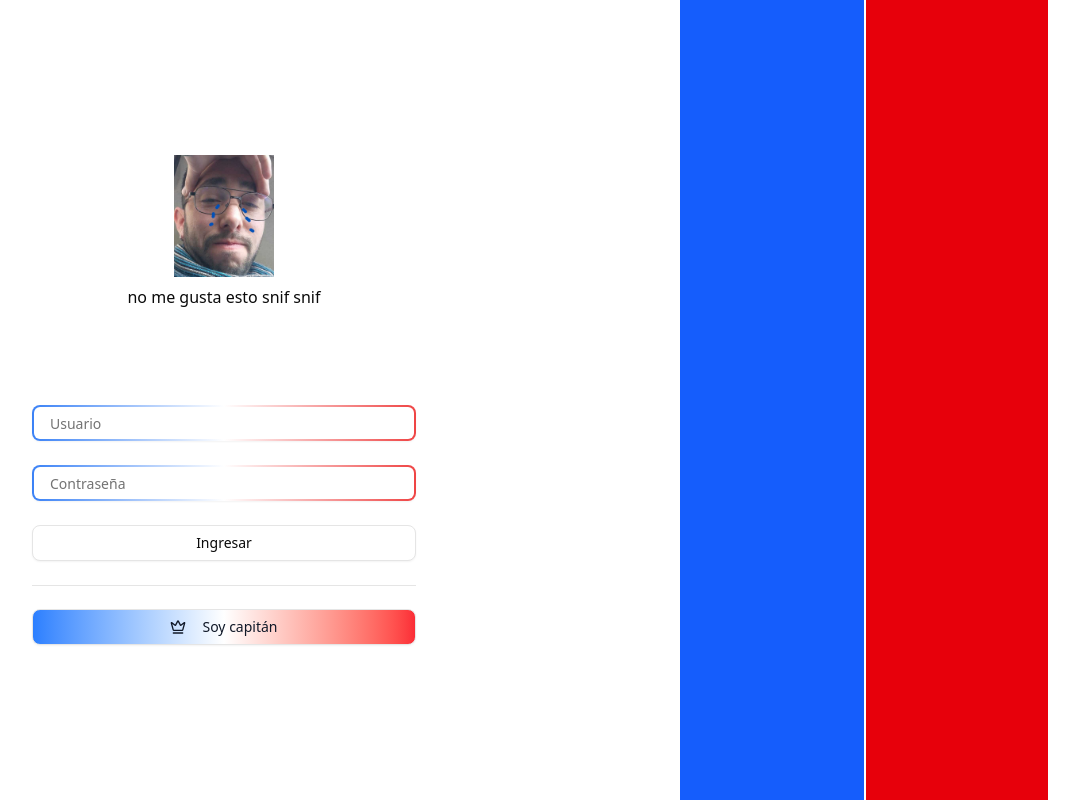
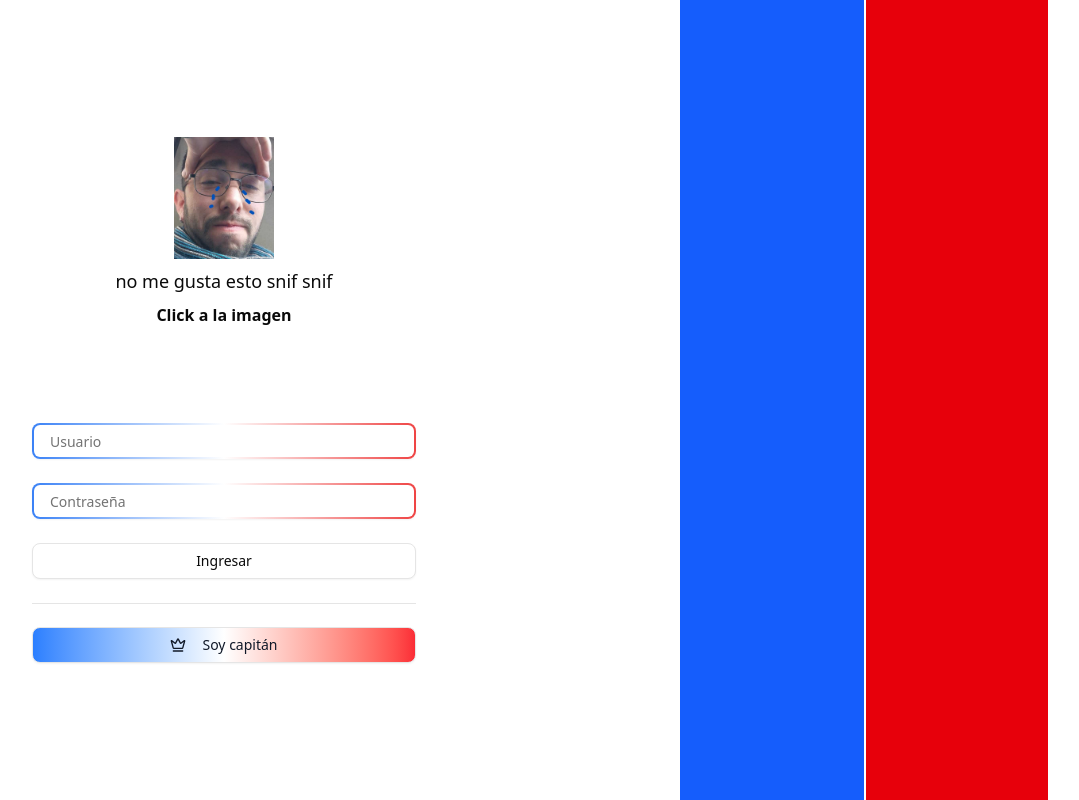
Before and after one commit to JDR89/teams25, a Next.js app: page / in a window 1280 px wide. Shown: the whole page, without its empty margins (96-1175 px from the left). Built offline with nearby package versions, Linux system fonts and the light colour scheme; no server answers.

Commit message:
llanto 3

```diff
--- a/components/home/Form_auth_admin.tsx
+++ b/components/home/Form_auth_admin.tsx
@@ -59,7 +59,8 @@ export function FormAuthAdmin({
     <div className={cn("flex flex-col gap-6", className)} {...props}>
       <div className="pb-18 flex flex-col items-center gap-2 text-center">
         <Image src="/pehuen.jpg" alt="logo" width={100} height={100} onClick={playLlanto} className="cursor-pointer" />
-        <p>no me gusta esto snif snif</p>
+        <p className="text-lg">no me gusta esto snif snif</p>
+        <strong className="">Click a la imagen</strong>
       </div>
 
       <Form {...form}>
```
